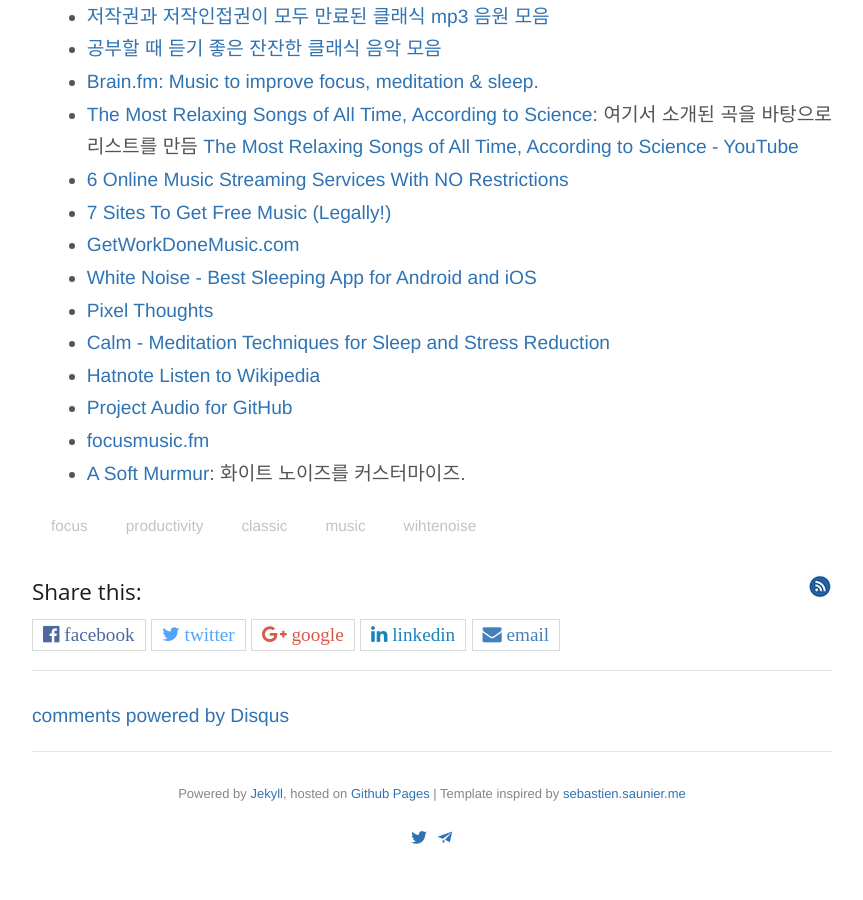
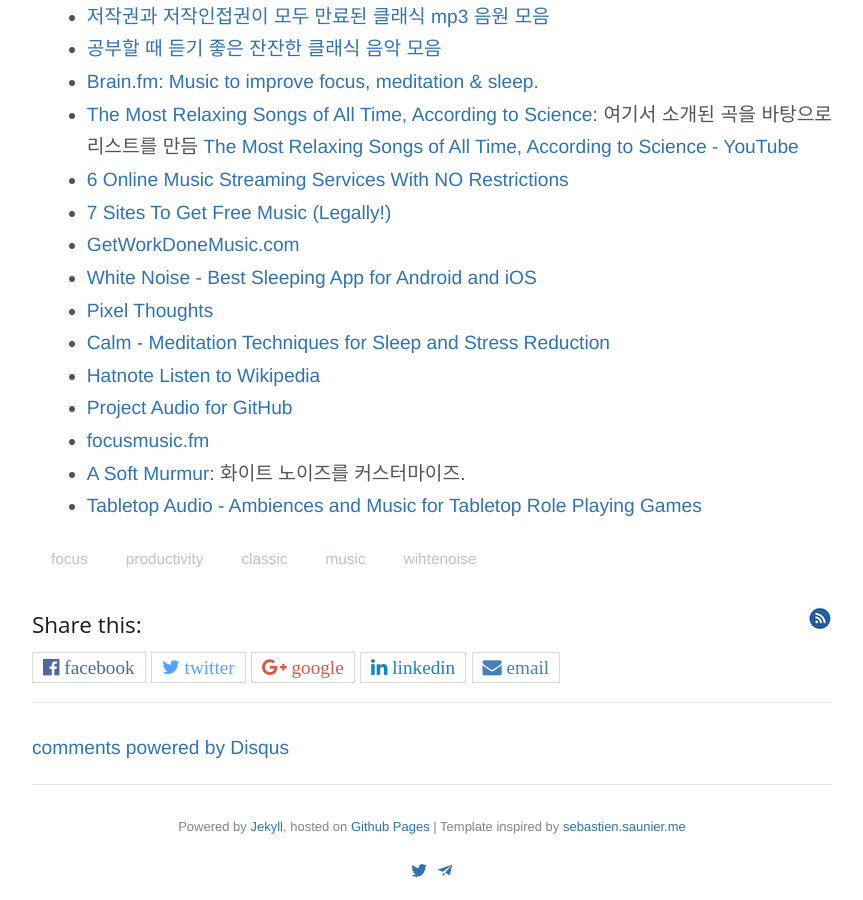
Before and after one commit to nolboo/nolboo.github.io, a Jekyll site: the page built from _posts/2016-05-12-focus-music-sound.md, in a window 1280 px wide and 900 px high, scrolled down 4381 px. Shown: the whole window, without its empty margins (208-1071 px from the left). Built offline with Jekyll 4.4.1, drawn with Linux system fonts in a browser that asks for light colours; nearby versions of some CDN libraries; a script that is not in the unit is left out; comment, search, counter and statistics services are not loaded; before the commit the page ends 5248 px from its top, so only the background shows below that.

Commit message:
Add tablestop audio to focus music

```diff
--- a/_posts/2016-05-12-focus-music-sound.md
+++ b/_posts/2016-05-12-focus-music-sound.md
@@ -94,3 +94,4 @@
 * [Project Audio for GitHub](https://github.audio/)
 * [focusmusic.fm](https://focusmusic.fm/)
 * [A Soft Murmur](http://asoftmurmur.com/): 화이트 노이즈를 커스터마이즈.
+* [Tabletop Audio - Ambiences and Music for Tabletop Role Playing Games](http://tabletopaudio.com/)
```
Also changed, not shown: _posts/2014-08-10-the-best-way-to-learn-python.md (+1 -0 lines).
